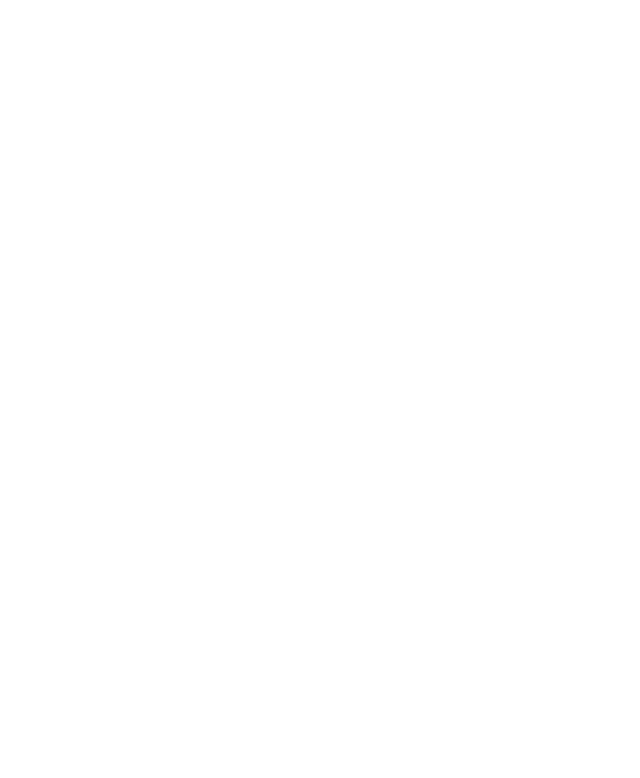
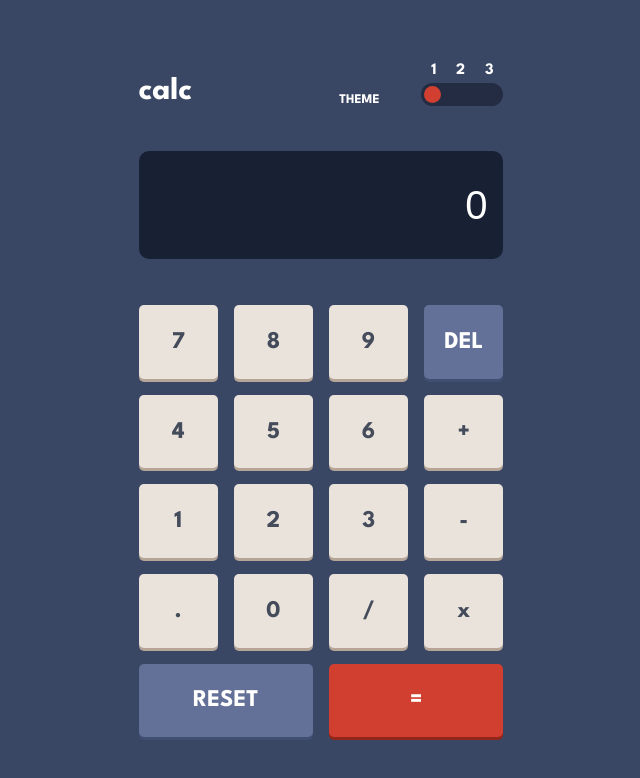
Before and after one commit to OPCODE7/calculator-app, a plain HTML site: page index.html in a window 1280 px wide. Shown: the whole page, without its empty margins (319-959 px from the left). Drawn offline with Linux system fonts and the light colour scheme.

Commit message:
design for theme 1

```diff
--- a/css/style.css
+++ b/css/style.css
@@ -0,0 +1,188 @@
+@import url('https://fonts.googleapis.com/css2?family=League+Spartan:wght@700&display=swap');
+
+:root {
+    /* ## Colors */
+
+    /* ### Theme 1 */
+
+    /* #### Backgrounds */
+    --very-dark-desaturated-blue-body-bg: hsl(222, 26%, 31%);
+    --very-dark-desaturated-blue-keypad-bg: hsl(223, 31%, 20%);
+    --very-dark-desaturated-blue-screen-bg: hsl(224, 36%, 15%);
+
+    /* #### Keys */
+    --desaturated-dark-blue-key-bg: hsl(225, 21%, 49%);
+    --desaturated-dark-blue-key-shadow: hsl(224, 28%, 35%);
+    --red: hsl(6, 63%, 50%);
+    --dark-red: hsl(6, 70%, 34%);
+    --light-grayish-orange: hsl(30, 25%, 89%);
+    --grayish-orange: hsl(28, 16%, 65%);
+
+    /* #### Text */
+    --very-dark-grayish-blue: hsl(221, 14%, 31%);
+    --white: hsl(0, 0%, 100%);
+
+}
+
+* {
+    padding: 0;
+    margin: 0;
+    box-sizing: border-box;
+}
+
+html{
+    font-size: 16px;
+}
+
+body {
+    background-color: var(--very-dark-desaturated-blue-body-bg);
+    min-height: 100vh;
+    display: flex;
+    justify-content: center;
+    align-items: center;
+    padding: 2rem;
+    font-family: 'League Spartan', sans-serif;
+}
+
+.container__calculator {
+    width: 100%;
+    height: 90vh;
+    display: flex;
+    flex-direction: column;
+    justify-content: space-around;
+}
+
+.container__calculator__header{
+    display: flex;
+    justify-content: space-between;
+    align-items: flex-end;
+    color: var(--white);
+}
+
+.container__calculator__header__title{
+    color: var(--white);
+    font-size: 2rem;
+    display: flex;
+}
+
+.container__calculator__header__theme{
+    display: flex;
+    justify-content: space-between;
+    align-items: flex-end;
+    width: 45%;
+}
+
+.container__calculator__header__theme__keypad{
+    width: 50%;
+}
+
+.container__calculator__header__theme__keypad__numbers{
+    display: flex;
+    justify-content: space-around;
+    margin-bottom: 5px;
+}
+
+
+.container__calculator__header__theme__keypad__buttons{
+    display: flex;
+    justify-content: space-between;
+    background-color: var(--very-dark-desaturated-blue-keypad-bg);
+    border-radius: 30px;
+    padding: 3px;
+    width: 100%;
+    height: 50%;
+}
+
+.container__calculator__header__theme__keypad__buttons > div{
+    width: 17px;
+    height: 17px;
+    border-radius: 50%;
+    background-color: var(--red);
+    cursor: pointer;
+}
+
+.container__calculator__input{
+    width: 100%;
+    height: 15%;
+    background-color: var(--very-dark-desaturated-blue-screen-bg);
+    border-radius: 10px;
+}
+
+.container__calculator__input > input{
+    width: 100%;
+    height: 100%;
+    background-color: transparent;
+    outline: none;
+    border: 0;
+    color: var(--white);
+    font-size: 2.5rem;
+    text-align: end;
+    padding-right: 1rem;
+}
+
+.container__calculator__input > input::placeholder{
+    color: var(--white)
+}
+
+.container__calculator__controls{
+    width: 100%;
+    height: 60%;
+    display: grid;
+    grid-template-columns: repeat(4,1fr);
+    grid-template-rows: repeat(5,1fr);
+    gap: 2vh;
+    background-color: var(--very-dark-desaturated-blue-body-bg);
+    cursor: pointer;
+}
+
+.container__calculator__controls__buttons{
+    color: var(--very-dark-grayish-blue);
+    background-color: var(--light-grayish-orange);
+    border-radius: 5px;
+    display: flex;
+    justify-content: center;
+    align-items: center;
+    font-size: 1.5rem;
+    box-shadow: 0px 3px var(--grayish-orange);
+}
+
+.brigthness-130:hover{
+    filter: brightness(130%);
+}
+.reset__button{
+    grid-area: 5/1/6/3;
+    color: var(--white);
+    background-color: var(--desaturated-dark-blue-key-bg);
+    box-shadow: 0 3px var(--desaturated-dark-blue-key-shadow);
+}
+
+.delete__button{
+    color: var(--white);
+    box-shadow: 0 3px var(--desaturated-dark-blue-key-shadow);
+    background-color: var(--desaturated-dark-blue-key-bg);
+
+}
+
+
+.equal__button{
+    grid-area: 5/3/6/5;
+    color: var(--white);
+    background-color: var(--red);
+    box-shadow: 0 3px var(--dark-red);
+}
+
+.opacity-none{
+    opacity: 0;
+}
+
+@media(min-width: 675px){
+    .container__calculator{
+        width: 60%;
+    }
+}
+
+@media(min-width: 1024px){
+    .container__calculator{
+        width: 30%;
+    }
+}
--- a/index.html
+++ b/index.html
@@ -1,17 +1,102 @@
 <!DOCTYPE html>
 <html lang="en">
+
 <head>
-  <meta charset="UTF-8">
-  <meta name="viewport" content="width=device-width, initial-scale=1.0"> <!-- displays site properly based on user's device -->
-  <link rel="icon" type="image/png" sizes="32x32" href="./images/favicon-32x32.png">
+  <meta charset="UTF-8" />
+  <meta name="viewport" content="width=device-width, initial-scale=1.0" />
+  <link rel="icon" type="image/png" sizes="32x32" href="./images/favicon-32x32.png" />
+  <link rel="stylesheet" href="css/style.css" />
 
-  <title>Frontend Mentor | Calculator app</title>
+  <title>Calculator App</title>
+</head>
 
-</head>
 <body>
+  <div class="container__calculator">
+    <section class="container__calculator__header">
+      <h1 class="container__calculator__header__title">calc</h1>
+      <div class="container__calculator__header__theme">
+        <h5>THEME</h5>
+        <div class="container__calculator__header__theme__keypad">
+          <div class="container__calculator__header__theme__keypad__numbers">
+            <span>
+              1
+            </span>
+            <span>
+              2
+            </span>
+            <span>
+              3
+            </span>
+          </div>
+          <div class="container__calculator__header__theme__keypad__buttons">
+            <div class="brigthness-130"></div>
+            <div class="opacity-none brigthness-130"></div>
+            <div class="opacity-none brigthness-130"></div>
+          </div>
+        </div>
+      </div>
+    </section>
+    <section class="container__calculator__input">
+      <input type="text" placeholder="0">
+    </section>
+    <section class="container__calculator__controls">
+      <div class="container__calculator__controls__buttons brigthness-130">
+        <span>7</span>
+      </div>
+      <div class="container__calculator__controls__buttons brigthness-130">
+        <span>8</span>
+      </div>
+      <div class="container__calculator__controls__buttons brigthness-130">
+        <span>9</span>
+      </div>
+      <div class="container__calculator__controls__buttons brigthness-130 delete__button">
+        <span>DEL</span>
+      </div>
+      <div class="container__calculator__controls__buttons brigthness-130">
+        <span>4</span>
+      </div>
+      <div class="container__calculator__controls__buttons brigthness-130">
+        <span>5</span>
+      </div>
+      <div class="container__calculator__controls__buttons brigthness-130">
+        <span>6</span>
+      </div>
+      <div class="container__calculator__controls__buttons brigthness-130">
+        <span>+</span>
+      </div>
+      <div class="container__calculator__controls__buttons brigthness-130">
+        <span>1</span>
+      </div>
+      <div class="container__calculator__controls__buttons brigthness-130">
+        <span>2</span>
+      </div>
+      <div class="container__calculator__controls__buttons brigthness-130">
+        <span>3</span>
+      </div>
+      <div class="container__calculator__controls__buttons brigthness-130">
+        <span>-</span>
+      </div>
+      <div class="container__calculator__controls__buttons brigthness-130">
+        <span>.</span>
+      </div>
+      <div class="container__calculator__controls__buttons brigthness-130">
+        <span>0</span>
+      </div>
+      <div class="container__calculator__controls__buttons brigthness-130">
+        <span>/</span>
+      </div>
+      <div class="container__calculator__controls__buttons brigthness-130">
+        <span>x</span>
+      </div>
+      <div class="container__calculator__controls__buttons brigthness-130 reset__button">
+        <span>RESET</span>
+      </div>
+      <div class="container__calculator__controls__buttons brigthness-130 equal__button">
+        <span>=</span>
+      </div>
+    </section>
 
+  </div>
+</body>
 
-
-
-</body>
 </html>
```
